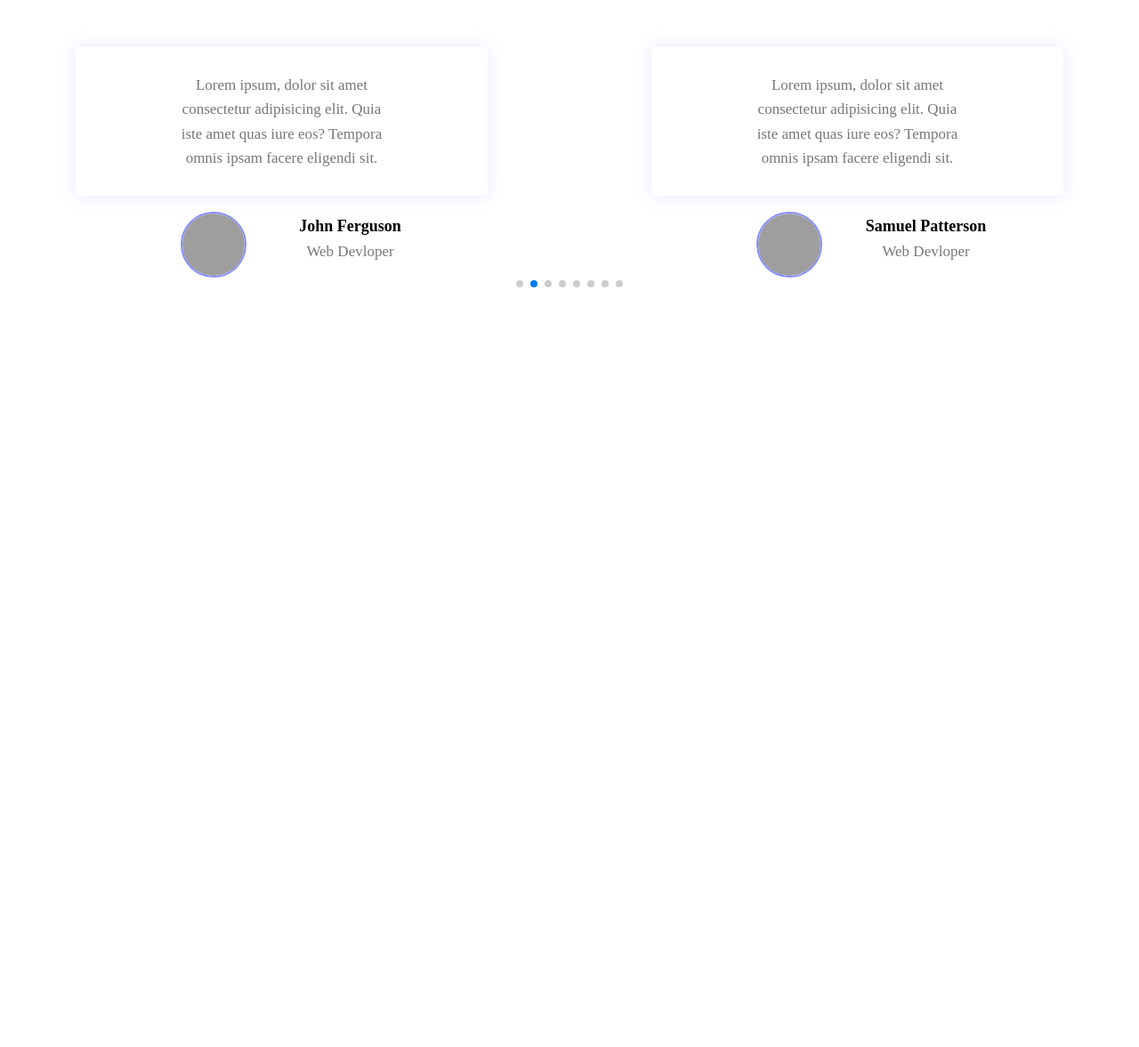
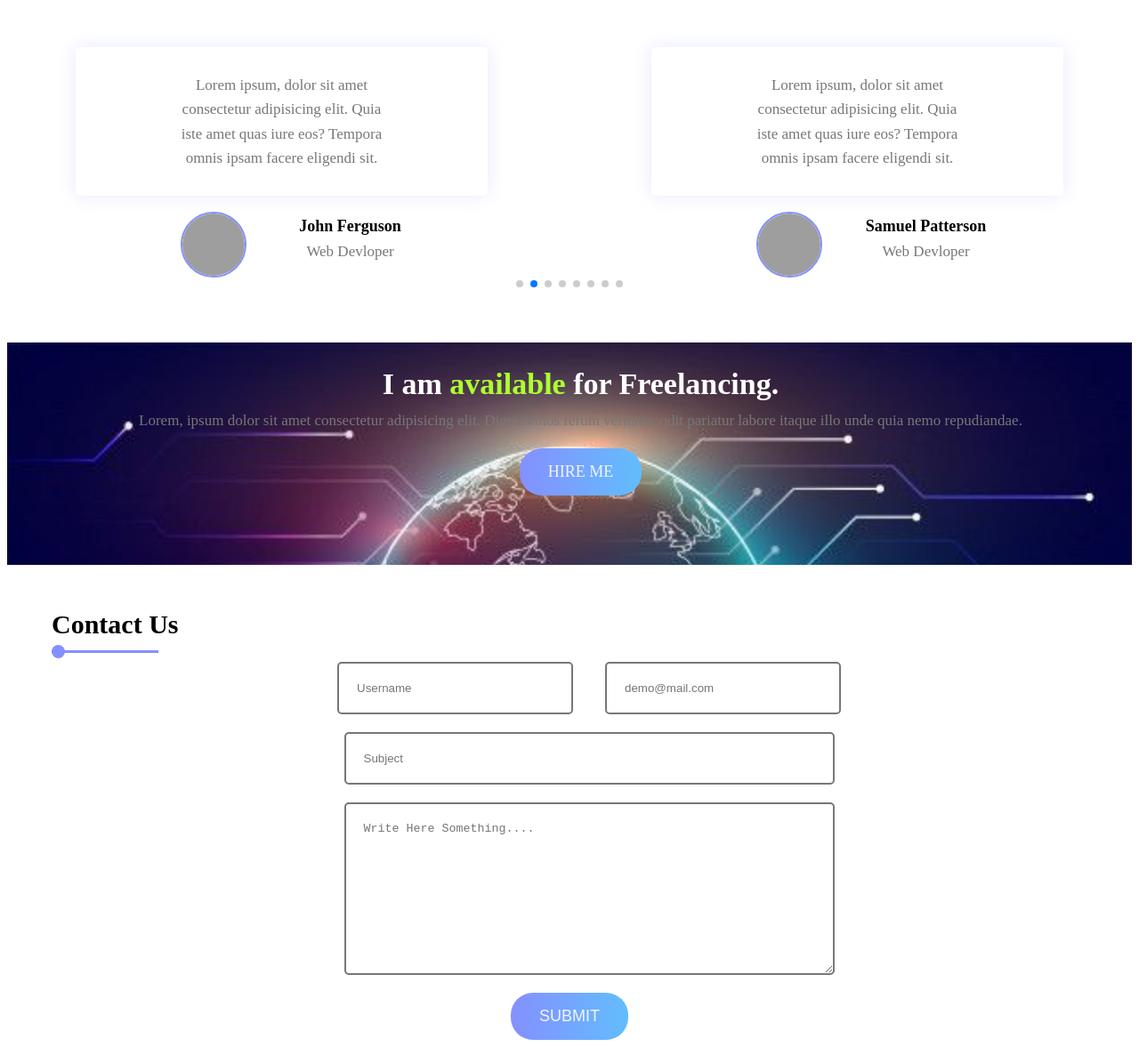
Before and after one commit to Ankit-khatkar/Resume-Project, a plain HTML site: page index.html in a window 1280 px wide. Shown: the part 3300-4477 px from the top of the page at 89% size. Before the commit the page ends 3643 px from the top, so only its background shows below. Drawn offline with nearby package versions, Linux system fonts and the light colour scheme; grey boxes are pictures that could not be loaded.

Commit message:
first commit

```diff
--- a/index.html
+++ b/index.html
@@ -357,10 +357,42 @@
         <div class="swiper-pagination"></div>
     </div>
 
+    <!-----------------------------------------
+        Our Freelancing Section Start Here.
+     -------------------------------------------->
+
+    <section class="freelancing-section">
+        <div class="overlay"></div>
+        <div class="container">
+            <h2>I am <span>available</span> for Freelancing.</h2>
+            <p>Lorem, ipsum dolor sit amet consectetur adipisicing elit. Dignissimos rerum veritatis, odit pariatur labore itaque illo unde quia nemo repudiandae.</p>
+            <a href="contact us" id="btn">HIRE ME</a>
+        </div>
+    </section>
+
+    <!------------------------------------
+        Our Form Section Start Here.
+     --------------------------------------->
+     <div id="section06">
+         <h2 class="services">Contact Us</h2>
+         <div id="form">
+             <div class="username-email">
+                 <input type="text" name="username" id="username" placeholder="Username">
+                 <input type="text" name="email" id="email" placeholder="demo@mail.com">
+             </div>
+             <div class="subject-text">
+                 <input type="text" name="subject" id="subject" placeholder="Subject">
+                 <textarea name="textarea" id="textarea" cols="30" rows="10" placeholder="Write Here Something...."></textarea>
+
+             </div>
+             <button id="btn" class="submit-btn">Submit</button>
+         </div>
+     </div>
 
 
-
-
+    <!-- -------------------------------------
+    Our JavaScript Section Start Here.
+     ----------------------------------------- -->
     <script type="module" src="https://unpkg.com/ionicons@5.5.2/dist/ionicons/ionicons.esm.js"></script>
     <script nomodule src="https://unpkg.com/ionicons@5.5.2/dist/ionicons/ionicons.js"></script>
 
--- a/style.css
+++ b/style.css
@@ -575,3 +575,80 @@ Our Swiper Sewction Start Here.
   .clint-data p{
       margin-top: -20px;
   }
+
+/* ---------------------------------------
+Our Freelancing Section Start Here.
+------------------------------------------- */
+
+.freelancing-section{
+    background-image: url(background-img01.jpg);
+    background-repeat: no-repeat;
+    background-size: 100%;
+    height: 250px;
+    margin-top: 50px;
+    background-attachment: fixed;
+    position: relative;
+    transition: all 0.7s linear;
+    /* text-align: center; */
+}
+.container{
+    position: absolute;
+    display: flex;
+    flex-direction: column;
+    align-items: center;
+    justify-content: center;
+    margin-left: 25px;
+}
+.container h2{
+    font-size: 3.4rem;
+    color: var(--white);
+}
+.container p{
+    margin-top: -20px;
+}
+.container h2 span{
+    color: greenyellow;
+}
+.freelancing-section .container{
+    position: relative;
+}
+
+
+
+/* ---------------------------------
+Our Contact Section Start Here.
+------------------------------------ */
+#section06{
+    margin-top: 50px;
+}
+
+#form{
+    display: flex;
+    justify-content: center;
+    align-items: center;
+    flex-direction: column;
+}
+.username-email{
+    display: grid;
+    grid-template-columns: repeat(2,1fr);
+    gap: 80px;
+}
+.subject-text{
+    /* margin-left: -223px; */
+    margin-top: 20px;
+    display: flex;
+    flex-direction: column;
+    width: 507px;
+}
+#textarea{
+    margin-top: 20px;
+}
+#form input,#form textarea{
+    width: 100%;
+    padding: 20px;
+    border: 2px solid var(--para);
+    border-radius: 5px;
+}
+.submit-btn{
+    margin-top: 20px;
+}
```
Also changed, not shown: background-img.jpg (added), background-img01.jpg (added), 1 other file.
